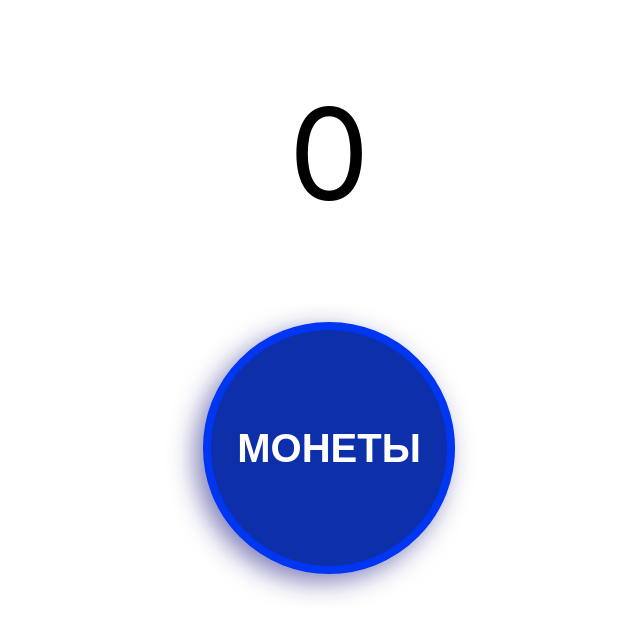
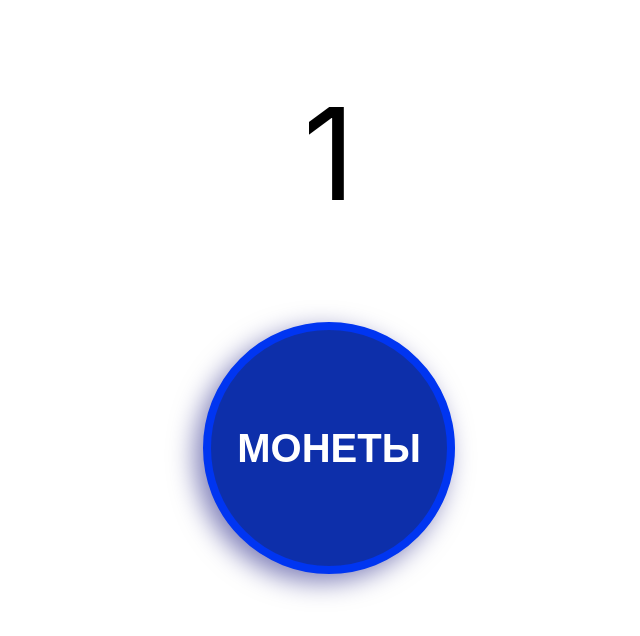
Before and after one commit to F1zon/clicker, a plain HTML site: page index.html in a window 1280 px wide. Both pictures are taken after a click on the button "МОНЕТЫ". Shown: the whole page, without its empty margins (311-951 px from the left). Drawn offline with Linux system fonts and the light colour scheme.

Commit message:
add js code

```diff
--- a/index.html
+++ b/index.html
@@ -12,10 +12,11 @@
         <div class="page">
             <div class="main_window _container">
                 <div class="main_window__score _container">
-                    <h1>0</h1>
+                    <h1 id="cash">0</h1>
                 </div>
                 <div class="main_window__cash _container">
-                    <button>МОНЕТЫ</button>
+                    <button id="pres">МОНЕТЫ</button>
+                    <script src="script.js"></script>
                 </div>
             </div>
         </div>
--- /dev/null
+++ b/script.js
@@ -0,0 +1,7 @@
+const btn = document.getElementById('pres');
+var point = 0;
+
+btn.addEventListener('click', function handleClick() {
+    point += 1;
+    document.getElementById('cash').innerHTML = point;
+});
```
